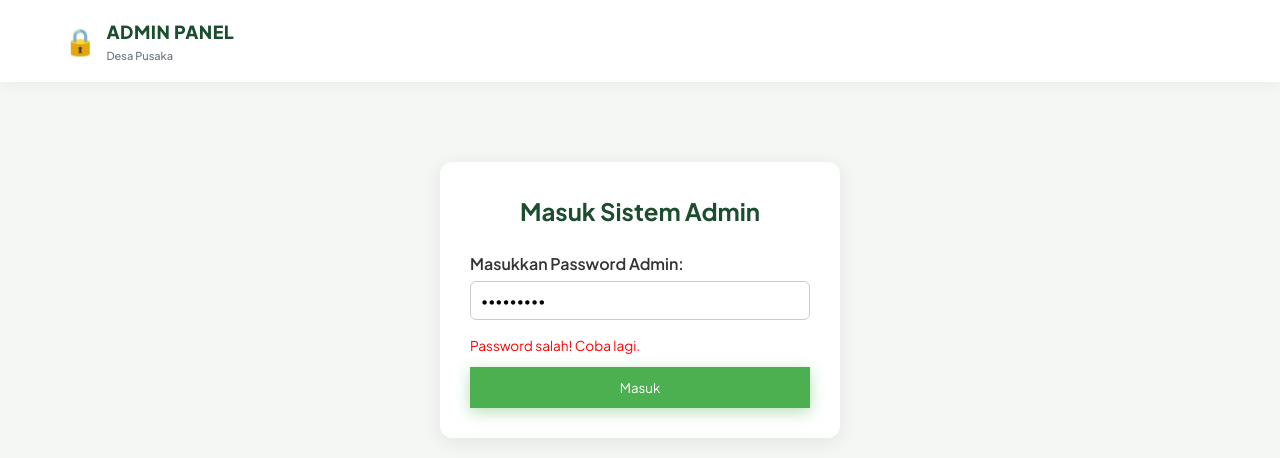
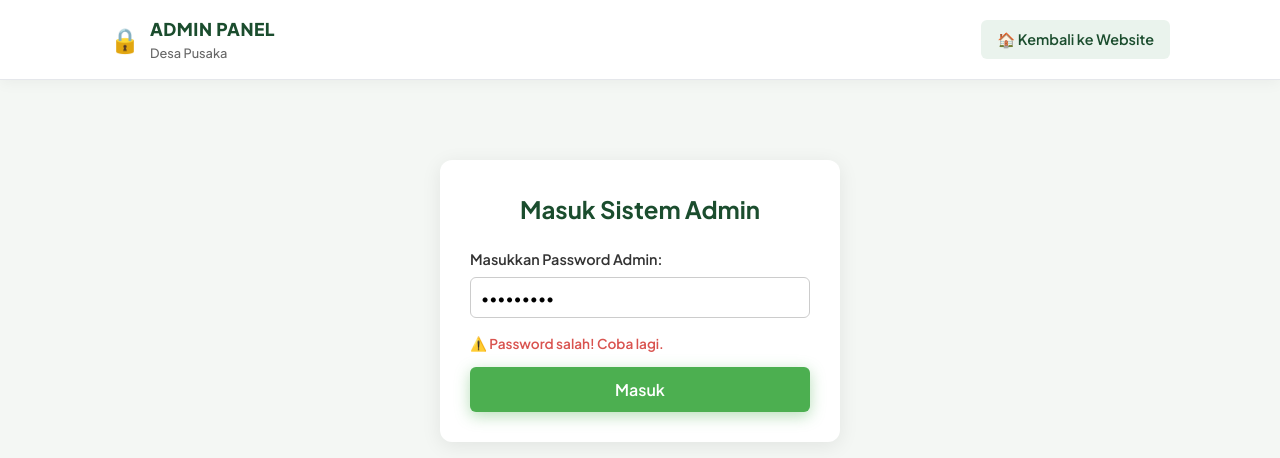
Before and after one commit to sipaarpl-sketch/website-desa, a plain HTML site: page admin.html in a window 1280 px wide. Both pictures are taken after typing "Sample123" into the empty fields and a click on the button "Masuk". Drawn offline with Linux system fonts and the light colour scheme.

Commit message:
Add files via upload

```diff
--- a/admin.html
+++ b/admin.html
@@ -9,40 +9,54 @@
     <link rel="preconnect" href="https://fonts.gstatic.com" crossorigin>
     <link href="https://fonts.googleapis.com/css2?family=Plus+Jakarta+Sans:wght@400;500;600;700;800&display=swap" rel="stylesheet">
 </head>
-<body style="background-color: #f4f7f4;">
+<body style="background-color: #f4f7f4; margin: 0; font-family: 'Plus Jakarta Sans', sans-serif;">
 
-    <!-- Navbar Sederhana Admin -->
-    <header class="navbar">
-        <div class="container nav-container">
-            <div class="logo">
-                <span class="logo-icon">🔒</span>
+    <!-- NAVBAR ADMIN -->
+    <header class="navbar" style="background: #ffffff; border-bottom: 1px solid #e5e7eb; padding: 15px 0;">
+        <div class="container nav-container" style="display: flex; justify-content: space-between; align-items: center; max-width: 1100px; margin: 0 auto; padding: 0 20px;">
+
+            <div class="logo" style="display: flex; align-items: center; gap: 10px;">
+                <span class="logo-icon" style="font-size: 1.5rem;">🔒</span>
                 <div class="logo-text">
-                    <span class="brand-title">ADMIN PANEL</span>
-                    <span class="brand-sub">Desa Pusaka</span>
+                    <span class="brand-title" style="display: block; font-weight: 800; color: #1b4d2e; font-size: 1.1rem;">ADMIN PANEL</span>
+                    <span class="brand-sub" style="display: block; font-size: 0.8rem; color: #666;">Desa Pusaka</span>
                 </div>
             </div>
-            <button id="btnLogout" onclick="logout()" style="display:none; background:#d9534f; color:white; border:none; padding:8px 16px; border-radius:5px; cursor:pointer; font-weight:600;">Keluar (Logout)</button>
+
+            <!-- MENU / TOMBOL NAVIGASI HEADER -->
+            <div style="display: flex; align-items: center; gap: 12px;">
+                <!-- Tombol Kembali ke Website -->
+                <a href="index.html" style="text-decoration: none; background: #eaf3ed; color: #1b4d2e; padding: 8px 16px; border-radius: 6px; font-weight: 600; font-size: 0.9rem; transition: 0.2s;">
+                    🏠 Kembali ke Website
+                </a>
+
+                <!-- Tombol Logout (Tampil Hanya Setelah Login) -->
+                <button id="btnLogout" onclick="logout()" style="display: none; background: #d9534f; color: white; border: none; padding: 8px 16px; border-radius: 6px; cursor: pointer; font-weight: 600; font-size: 0.9rem;">
+                    🚪 Keluar (Logout)
+                </button>
+            </div>
+
         </div>
     </header>
 
     <!-- FORM LOGIN PASSWORD -->
     <div id="loginSection" class="container" style="max-width: 400px; margin: 80px auto; background: #fff; padding: 30px; border-radius: 12px; box-shadow: 0 4px 20px rgba(0,0,0,0.08);">
-        <h2 style="color: #1b4d2e; text-align: center; margin-bottom: 20px;">Masuk Sistem Admin</h2>
+        <h2 style="color: #1b4d2e; text-align: center; margin-top: 0; margin-bottom: 20px;">Masuk Sistem Admin</h2>
         <form onsubmit="checkPassword(event)">
             <div style="margin-bottom: 15px;">
-                <label style="display: block; font-weight: 600; margin-bottom: 5px; color: #333;">Masukkan Password Admin:</label>
-                <input type="password" id="adminPassword" placeholder="Password..." required style="width: 100%; padding: 10px; border: 1px solid #ccc; border-radius: 6px; box-sizing: border-box;">
+                <label style="display: block; font-weight: 600; margin-bottom: 6px; color: #333; font-size: 0.9rem;">Masukkan Password Admin:</label>
+                <input type="password" id="adminPassword" placeholder="Password..." required style="width: 100%; padding: 10px; border: 1px solid #ccc; border-radius: 6px; box-sizing: border-box; font-size: 0.95rem;">
             </div>
-            <p id="errorMsg" style="color: red; font-size: 0.85rem; display: none; margin-bottom: 10px;">Password salah! Coba lagi.</p>
-            <button type="submit" class="btn-primary" style="width: 100%; border: none; padding: 12px; cursor: pointer;">Masuk</button>
+            <p id="errorMsg" style="color: #d9534f; font-size: 0.85rem; display: none; margin-bottom: 12px; font-weight: 600;">⚠️ Password salah! Coba lagi.</p>
+            <button type="submit" class="btn-primary" style="width: 100%; border: none; padding: 12px; cursor: pointer; border-radius: 6px; font-size: 1rem; font-weight: 600;">Masuk</button>
         </form>
     </div>
 
     <!-- DASHBOARD DATA (Tersembunyi Sebelum Login) -->
-    <div id="adminContent" class="container" style="display: none; padding: 40px 20px;">
+    <div id="adminContent" class="container" style="display: none; max-width: 1100px; margin: 0 auto; padding: 40px 20px;">
         <div style="display: flex; justify-content: space-between; align-items: center; margin-bottom: 20px;">
-            <h2 style="color: #1b4d2e; margin: 0;">Rekap Aspirasi & Pesan Warga</h2>
-            <button onclick="loadData()" style="background: #2e6f40; color: white; border: none; padding: 8px 15px; border-radius: 6px; cursor: pointer;">🔄 Refresh Data</button>
+            <h2 style="color: #1b4d2e; margin: 0; font-size: 1.4rem;">Rekap Aspirasi & Pesan Warga</h2>
+            <button onclick="loadData()" style="background: #2e6f40; color: white; border: none; padding: 8px 16px; border-radius: 6px; cursor: pointer; font-weight: 600;">🔄 Refresh Data</button>
         </div>
 
         <!-- Tabel Data -->
@@ -67,10 +81,10 @@
     </div>
 
     <script>
-        // MASUKKAN PASSWORD ADMIN YANG ANDA INGINKAN DI SINI
+        // PASSWORD ADMIN
         const PASSWORD_BENAR = "asyifa";
 
-        // MASUKKAN URL WEB APP GOOGLE SCRIPT ANDA DI SINI
+        // URL WEB APP GOOGLE APPS SCRIPT
         const scriptURL = 'https://script.google.com/macros/s/AKfycbwoO-bZ-iEacDP_2IClbaxFQJeONFlL828PXCHUfv0g5wlwZxvJKACd-2P8ijaX6ary/exec';
 
         // Fungsi Validasi Password
@@ -96,7 +110,7 @@
             fetch(scriptURL)
                 .then(response => response.json())
                 .then(data => {
-                    if (data.length === 0) {
+                    if (!data || data.length === 0) {
                         tableBody.innerHTML = `<tr><td colspan="5" style="text-align: center; padding: 20px;">Belum ada pesan yang masuk.</td></tr>`;
                         return;
                     }
```
